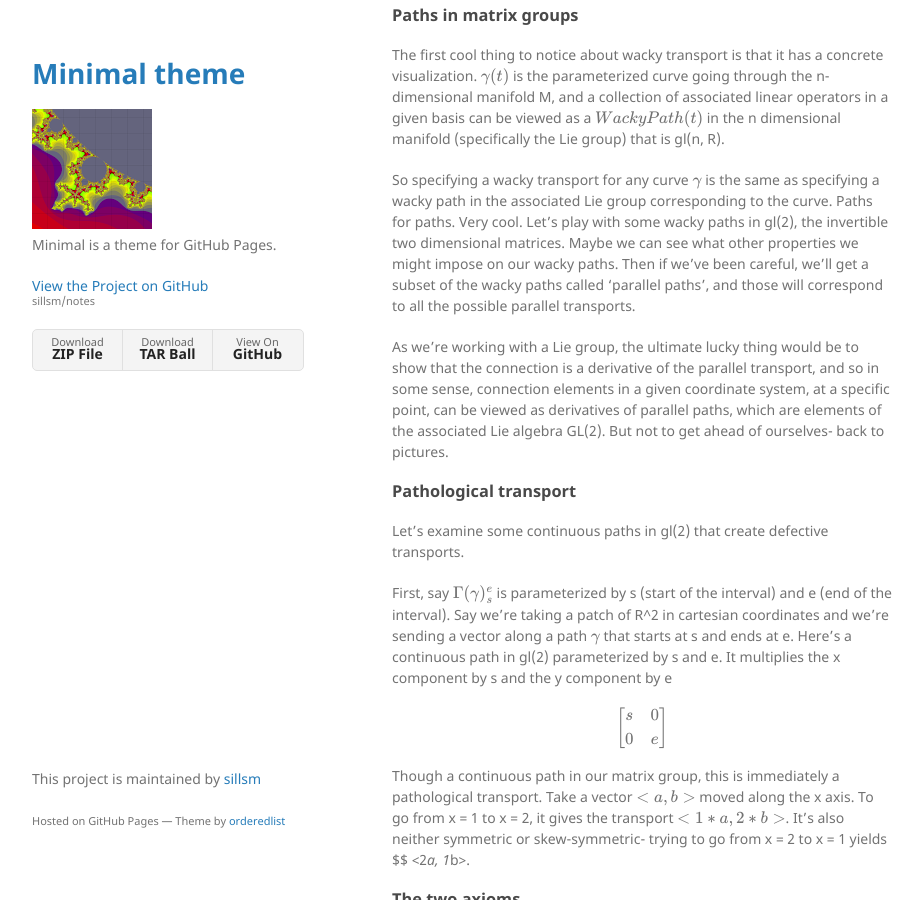
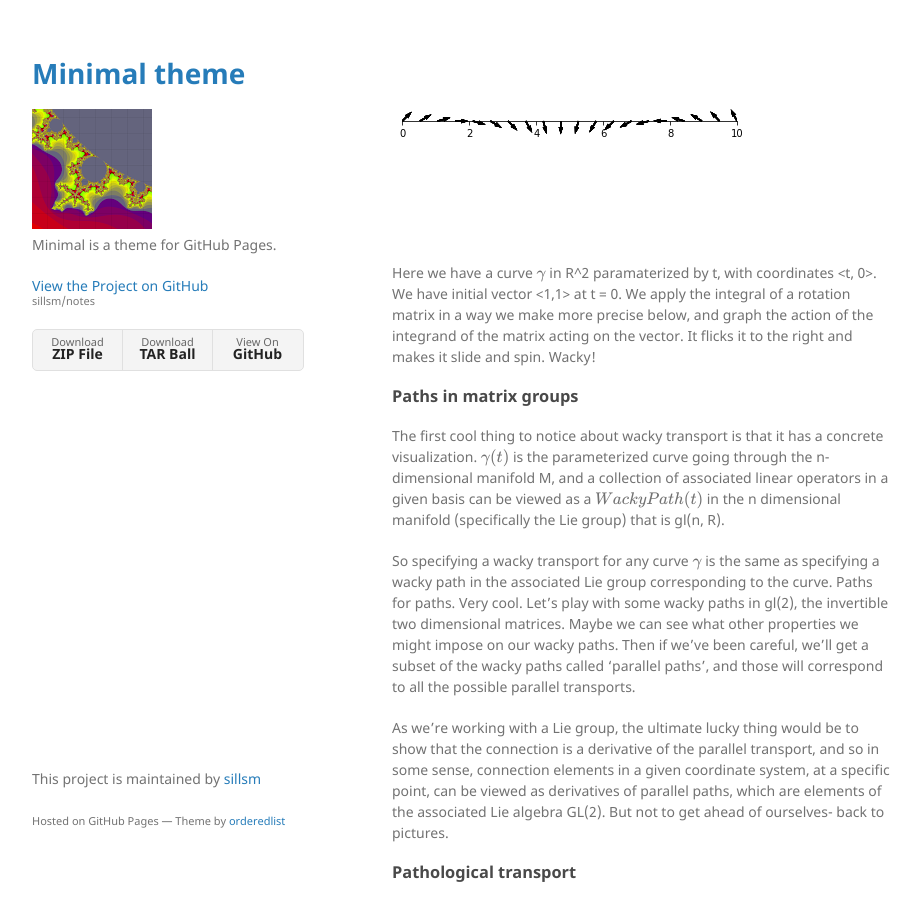
Before and after one commit to sillsm/notes, a Jekyll site: the page built from _posts/2022-03-02-shorter.md, in a window 1280 px wide and 900 px high, scrolled down 4897 px. Shown: the whole window, without its empty margins (178-1101 px from the left). Built offline with Jekyll 4.4.1, drawn with Linux system fonts in a browser that asks for light colours; formulas are drawn with MathJax 3.

Commit message:
Update 2022-03-02-shorter.md

```diff
--- a/_posts/2022-03-02-shorter.md
+++ b/_posts/2022-03-02-shorter.md
@@ -365,6 +365,10 @@ Further, we're working with finite dimensional real manifolds. In any particular
 
 Let's visualize some wacky actions of these matrix groups on vectors defined along the curve. And then hopefully parallel transport will fall out as a clear subset of wacky transport.
 
+ ![svg](../pics/shorter/wacky1.png)
+
+Here we have a curve $$ \gamma $$ in R^2 paramaterized by t, with coordinates <t, 0>. We have initial vector <1,1> at t = 0. We apply the integral of a rotation matrix in a way we make more precise below, and graph the action of the integrand of the matrix acting on the vector. It flicks it to the right and makes it slide and spin. Wacky!
+
 ### Paths in matrix groups
 
 The first cool thing to notice about wacky transport is that it has a concrete visualization. $$ \gamma(t) $$ is the parameterized curve going through the n-dimensional manifold M, and a collection of associated linear operators in a given basis can be viewed as a $$ WackyPath(t) $$ in the n dimensional manifold (specifically the Lie group) that is gl(n, R).
```
